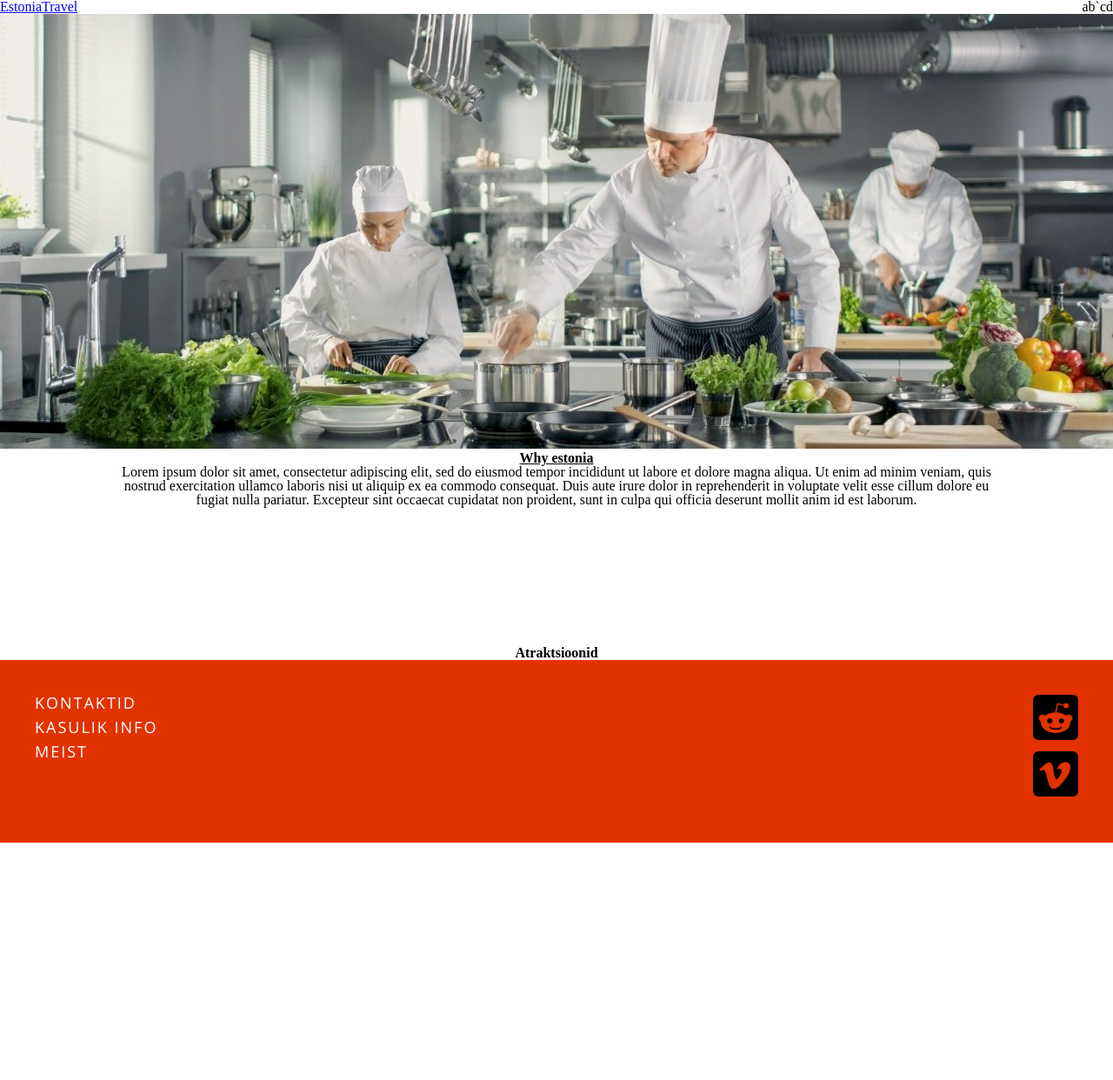
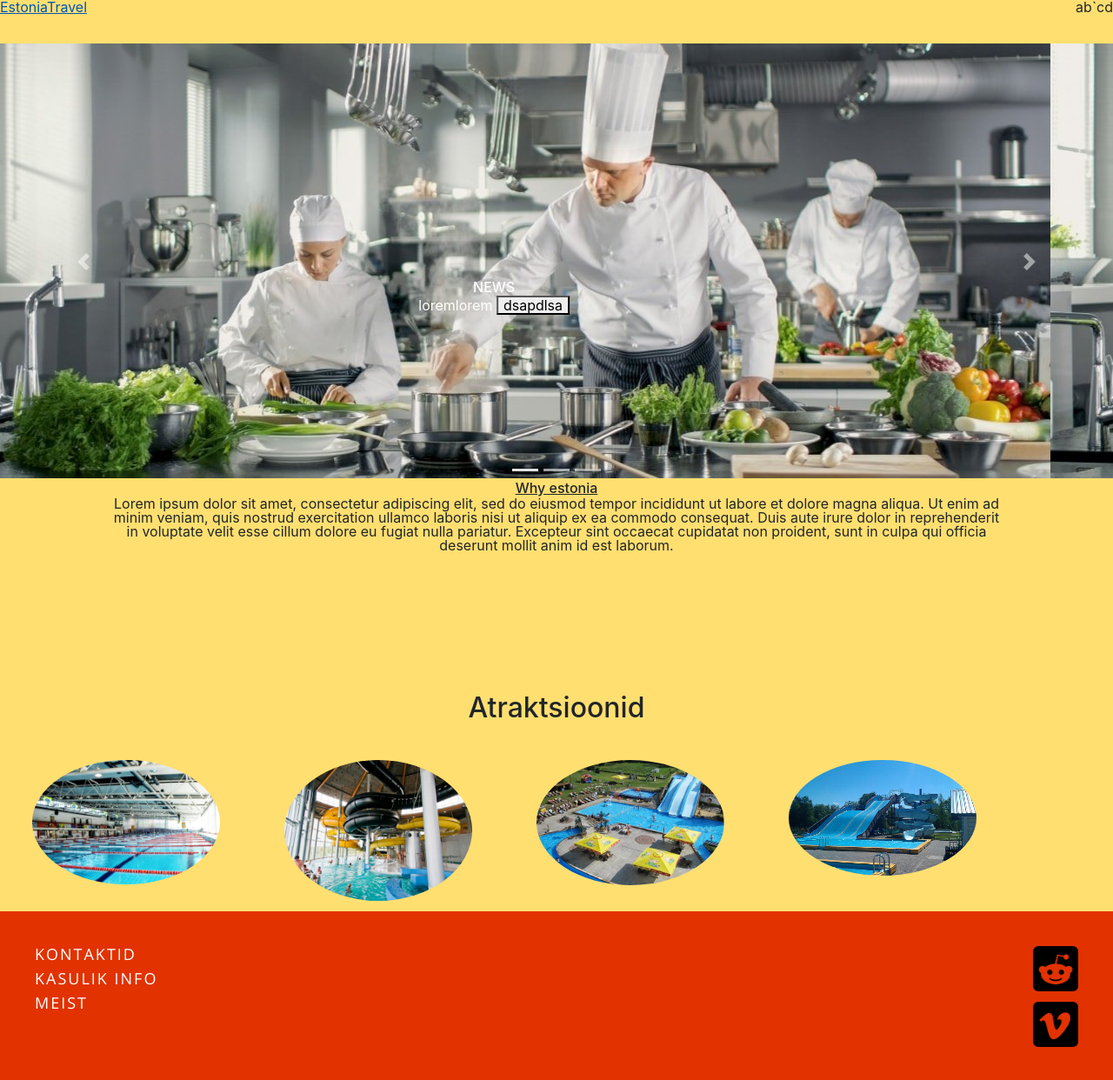
Before and after one commit to pvastrik/Ponev-Eesti, a plain HTML site: page index.html in a window 1280 px wide. Shown: the whole page at 87% size. Before the commit the page ends 969 px from the top, so only its background shows below. Drawn offline with nearby package versions, Linux system fonts and the light colour scheme.

Commit message:
bootstrap carousel, ümmarguse listi style

```diff
--- a/index.html
+++ b/index.html
@@ -6,20 +6,22 @@
 
     <meta charset="utf-8">
     <meta name="description" content="">
-    <meta name="viewport" content="width=device-width, initial-scale=1.0" />
+    <meta name="viewport" content="width=device-width, initial-scale=1.0"/>
 
     <title> Kabbala | Restoran </title>
-
-    <link rel="stylesheet" href="reset.css" />
-    <link rel="stylesheet" href="style.css" />
+    <link rel="stylesheet" href="https://stackpath.bootstrapcdn.com/bootstrap/4.3.1/css/bootstrap.min.css"
+          integrity="sha384-ggOyR0iXCbMQv3Xipma34MD+dH/1fQ784/j6cY/iJTQUOhcWr7x9JvoRxT2MZw1T" crossorigin="anonymous">
+    <link rel="stylesheet" href="https://cdn.jsdelivr.net/npm/bootstrap-icons@1.8.1/font/bootstrap-icons.css">
+    <link rel="stylesheet" href="reset.css"/>
+    <link rel="stylesheet" href="style.css"/>
 
 </head>
 
 <body>
 <header>
     <nav class="row">
-            <p><a href="#gallery-links">EstoniaTravel</a></p>
-            <div id='lingid' class="row">
+        <p><a href="index.html">EstoniaTravel</a></p>
+        <div id='lingid' class="row2">
             <p><a href="#info"></a>a</p>
             <p><a href="#info"></a>b`</p>
             <p><a href="#info"></a>c</p>
@@ -29,9 +31,41 @@
 </header>
 <main>
     <section class='' id="meist">
-            <a href="#" class="gallery-image">
-                <div class="container"><img id='kokad' src="img/kokad.jpg" alt="kokad" />
+        <div id="gallery" class="carousel slide" data-ride="carousel">
+
+            <ul class="carousel-indicators">
+                <li data-target="#gallery" data-slide-to="0" class="active"></li>
+                <li data-target="#gallery" data-slide-to="1"></li>
+                <li data-target="#gallery" data-slide-to="2"></li>
+            </ul>
+
+            <div class="carousel-inner">
+                <div class="carousel-item active">
+                    <img src="img/kokad.jpg" alt="Seebid">
+                    <div class="carousel-caption d-none d-md-block">
+                        <h5>NEWS</h5>
+                        <p>loremlorem
+                            <button>dsapdlsa</button>
+                        </p>
+
+                    </div>
+                </div>
+                <div class="carousel-item">
+                    <img src="img/kokad.jpg" alt="Meie">
+                </div>
+                <div class="carousel-item">
+                    <img src="img/kokad.jpg" alt="Maja">
+                </div>
+            </div>
+
+            <a class="carousel-control-prev" href="#gallery" data-slide="prev">
+                <span class="carousel-control-prev-icon"></span>
             </a>
+            <a class="carousel-control-next" href="#gallery" data-slide="next">
+                <span class="carousel-control-next-icon"></span>
+            </a>
+
+        </div>
         <h2 id="title"> Why estonia </h2>
         <div class='meietekst'>
             <p id="lorem"> Lorem ipsum dolor sit amet, consectetur adipiscing elit, sed do eiusmod tempor incididunt
@@ -44,11 +78,35 @@
                 est laborum.</p>
         </div>
         <h2 id="Atraktsioonid" class="h2"> Atraktsioonid </h2>
-            <section id="pildid" class="">
     </section>
+    <section class="gallery-links">
+        <a href="#" class="gallery-image">
+            <div class="container">
+                <img src="img/aura.jpg" alt="eesti">
+                <p class="post-header">AURA VEEKESKUS</p>
+            </div>
+        </a>
+        <a href="#" class="gallery-image">
+            <div class="container">
+                <img src="img/parnu.jpg" alt="itaalia">
+                <p class="post-header">PÄRNU SPA</p>
+            </div>
+        </a>
+        <a href="#" class="gallery-image">
+            <div class="container">
+                <img src="img/vudila.jpg" alt="aasia">
+                <p class="post-header"> VUDILA</p>
+            </div>
+        </a>
+        <a href="#" class="gallery-image">
+            <div class="container">
+                <img src="img/vembu-tembu.jpg" alt="aasia">
+                <p class="post-header"> VEMBU-TEMBUMAA</p>
+            </div>
+        </a>
     </section>
+
 </main>
-
 
 
 <footer>
@@ -73,15 +131,24 @@
 
     <div class="footer-sm">
 
-                    <a href="#"><img src="img/reddit.png" alt="reddit" /></a>
-                    <a href="#"><img src="img/vimeo.png" alt="vimeo" /></a>
+        <a href="#"><img src="img/reddit.png" alt="reddit"/></a>
+        <a href="#"><img src="img/vimeo.png" alt="vimeo"/></a>
 
 
     </div>
 
 </footer>
 
-
+<script src="https://code.jquery.com/jquery-3.3.1.slim.min.js"
+        integrity="sha384-q8i/X+965DzO0rT7abK41JStQIAqVgRVzpbzo5smXKp4YfRvH+8abtTE1Pi6jizo"
+        crossorigin="anonymous"></script>
+<script src="https://cdnjs.cloudflare.com/ajax/libs/popper.js/1.14.7/umd/popper.min.js"
+        integrity="sha384-UO2eT0CpHqdSJQ6hJty5KVphtPhzWj9WO1clHTMGa3JDZwrnQq4sF86dIHNDz0W1"
+        crossorigin="anonymous"></script>
+<script src="https://stackpath.bootstrapcdn.com/bootstrap/4.3.1/js/bootstrap.min.js"
+        integrity="sha384-JjSmVgyd0p3pXB1rRibZUAYoIIy6OrQ6VrjIEaFf/nJGzIxFDsf4x0xIM+B07jRM"
+        crossorigin="anonymous"></script>
+<script src="script.js"></script>
 </body>
 
 </html>
--- a/script.js
+++ b/script.js
@@ -0,0 +1,3 @@
+$('.carousel').carousel({
+    interval: 5000
+})
--- a/style.css
+++ b/style.css
@@ -4,7 +4,7 @@
     width: 100%;
 }
 body{
-    background:white;
+    background: #ffdf70;
 }
 
 /* HEADER */
@@ -15,6 +15,21 @@ body{
 	justify-content: space-between;
 	align-items: stretch;
 	align-content: stretch;
+    overflow: revert;
+    margin:auto;
+}
+.row2{
+    display: flex;
+    flex-direction: row;
+    flex-wrap: nowrap;
+    justify-content: space-evenly;
+    align-items: stretch;
+    align-content: stretch;
+    overflow: revert;
+}
+header {
+    max-width: 100vw;
+    height: 50px;
 }
 
 
@@ -104,3 +119,80 @@ footer ul li a {
     width: 100%;
     margin-bottom: 10px;
 }
+.carousel-caption {
+    top: 50%;
+}
+.carousel-item img {
+    width:100%;
+    height:500px;
+}
+.gallery-image img {
+    border-radius: 60%;
+    width:90%;
+}
+.gallery-links {
+    display: flex;
+    flex-flow: row wrap;
+    display: -webkit-flex;
+    -webkit-flex-flow: row wrap;
+    display: -moz-flex;
+    -moz-flex-flow: row wrap;
+    justify-content: center;
+    -o-flex-flow: row wrap;
+    justify-content: center;
+}
+.gallery-image {
+    margin: 10px;
+    width:50%;
+    text-align:center;
+    -webkit-flex-basis: 50vw;
+    -moz-flex-basis: 50vw;
+    flex-basis: 50vw;
+
+}
+.container {
+    position: relative;
+}
+.post-header {
+    font-family: Open Sans Condensed, sans-serif;
+    font-size: 20px;
+    font-weight: 1000;
+    letter-spacing: 3px;
+    line-height: 24px;
+    color: white;
+    text-shadow: 3px 3px 9px #000000;
+    width:max-content;
+
+    position:absolute;
+    top: 50%;
+    left: 50%;
+    transform: translate(-50%,-50%);
+}
+
+@media only screen and (min-width: 950px) {
+    .post-header {
+        opacity: 0;
+        transition: opacity 500ms linear;
+    }
+
+    .container:hover .post-header {
+        transition: opacity 500ms linear;
+        opacity: 1;
+    }
+
+    .gallery-header h2 {
+        opacity: 0;
+    }
+
+    .gallery-image {
+        flex-basis: 270px;
+        -webkit-flex-basis: 270px;
+        -moz-flex-basis: 270px;
+    }
+
+    .gallery-links {
+        flex-wrap: nowrap;
+        margin-top: 30px;
+        justify-content: flex-start;
+    }
+}
```
Also changed, not shown: img/anton.jpg (added), img/aura.jpg (added), img/aura.webp (added), img/lauri.jpg (added), img/logo2.png (added), img/maja.jpg (added), img/marju.jpg (added), img/meie.jpg (added), img/parnu.jpg (added), img/seebid.jpg (added), img/soap.png (added), img/vembu-tembu.jpg (added), img/vudila.jpg (added). Lines whose indentation alone changed are shown as unchanged.
